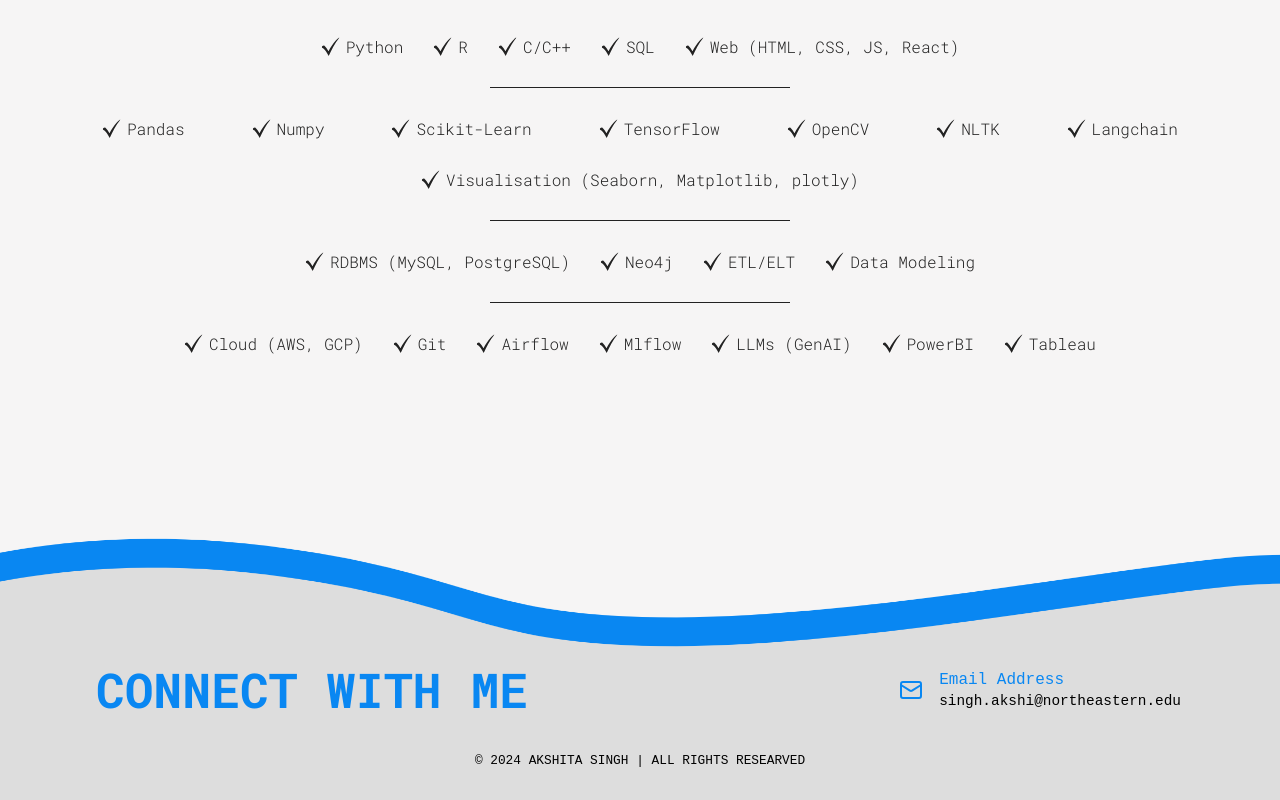
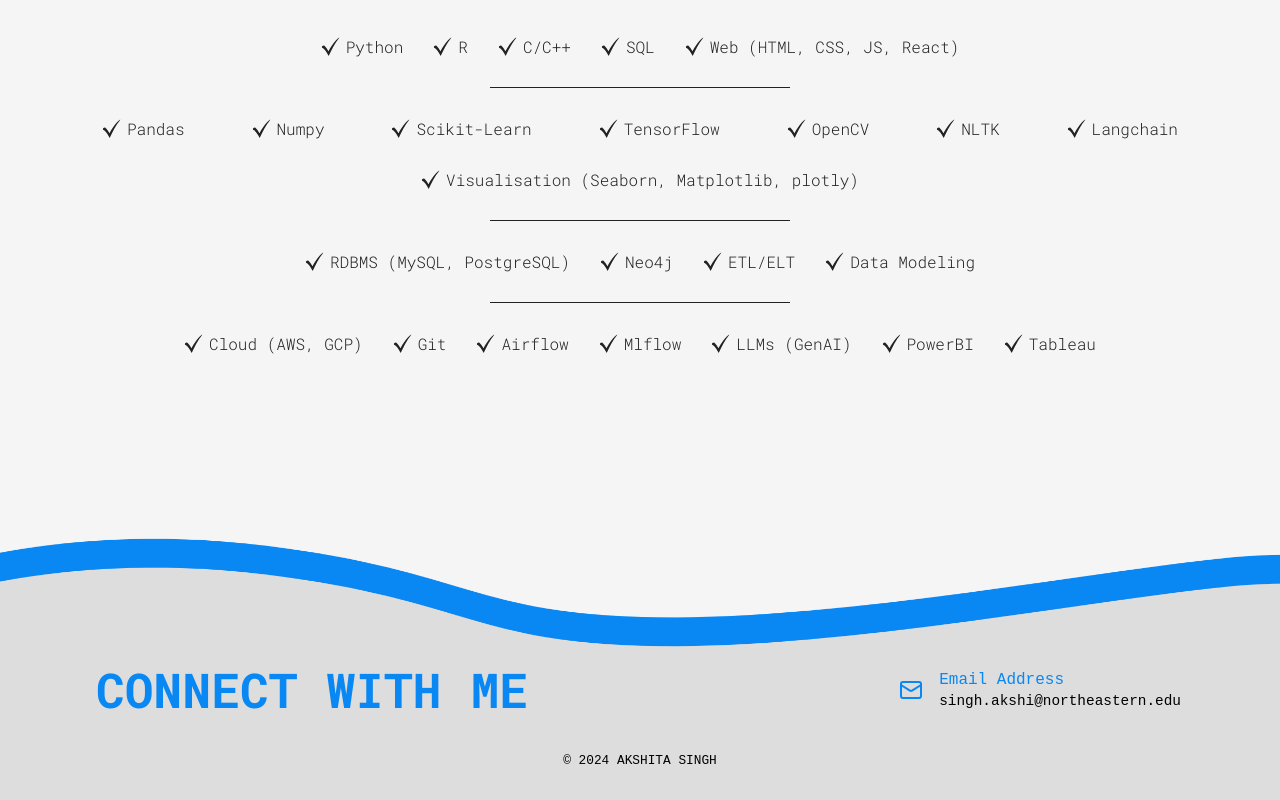
Before and after one commit to akshita-singh-2000/portfolio-website-react, a React (Vite) app: page / in a window 1280 px wide. Shown: the part 4337-5137 px from the top of the page. Built offline with nearby package versions, Linux system fonts and the light colour scheme.

Commit message:
Minor errors resolved

```diff
--- a/src/sections/Footer/Footer.jsx
+++ b/src/sections/Footer/Footer.jsx
@@ -19,7 +19,7 @@
         </div>
       </div>
       <div className={styles.copyright}>
-        © 2024 AKSHITA SINGH | ALL RIGHTS RESEARVED
+        © 2024 AKSHITA SINGH
       </div>
     </footer>
   );
```
